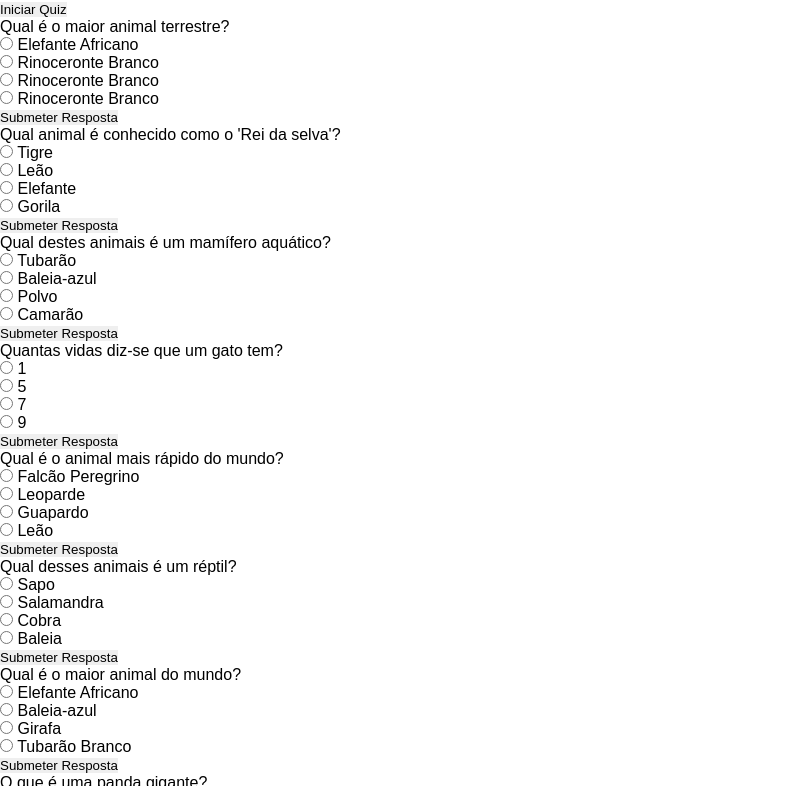
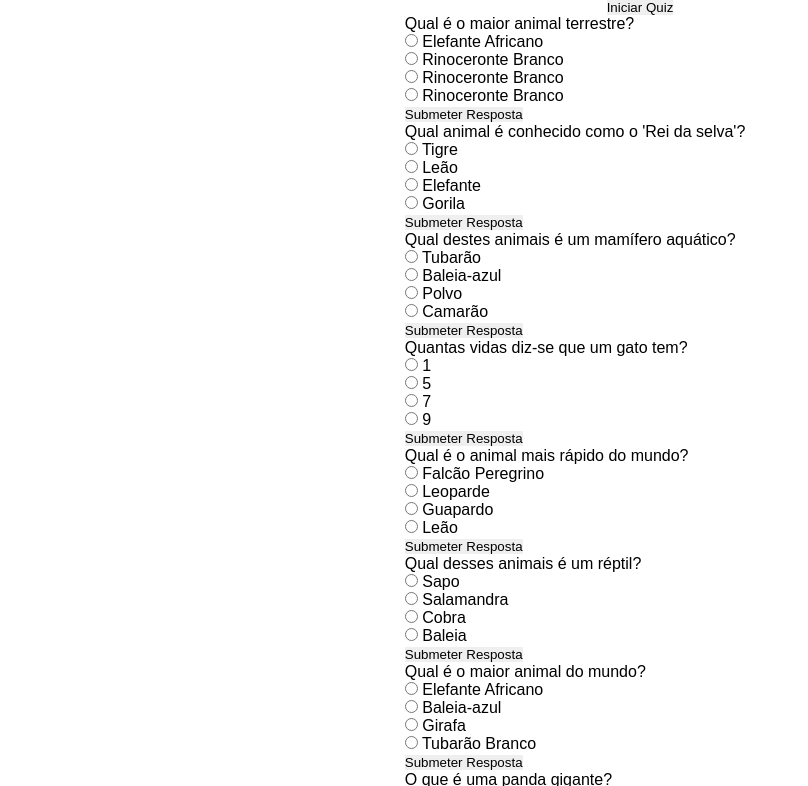
Before and after one commit to HeitorDalla/quiz-project, a plain HTML site: page index.html in a window 1280 px wide. Shown: the top 786 px of the page, without its empty margins (0-808 px from the left). Drawn offline with Linux system fonts and the light colour scheme.

Commit message:
Codigo do js comecado

```diff
--- a/script.js
+++ b/script.js
@@ -1 +1,28 @@
 "use strict";
+
+const alternativasCorretas = {
+
+}
+
+const todasPerguntas = [...document.querySelectorAll(".pergunta")];
+
+todasPerguntas.forEach((pergunta) => {
+    console.log("oi")
+});
+
+
+
+
+// document.querySelector("#iniciarQuiz").addEventListener("click", (event) => {
+//     event.preventDefault();
+
+
+
+// })
+
+// document.addEventListener("DOMContentLoaded", (event) => {
+//     event.preventDefault();
+
+
+
+// })
--- a/style.css
+++ b/style.css
@@ -3,5 +3,23 @@
     margin: 0;
     border: 0;
     box-sizing: border-box;
+}
+
+html, body {
     font-family: Arial, Helvetica, sans-serif;
 }
+
+#quiz {
+    display: flex;
+    justify-content: center;
+    align-items: center;
+    flex-flow: column wrap;
+}
+
+
+#inicio {
+    display: flex;
+    justify-content: center;
+    align-items: center;
+    flex-flow: column wrap;
+}
```
Also changed, not shown: index.html (+7 -8 lines).
